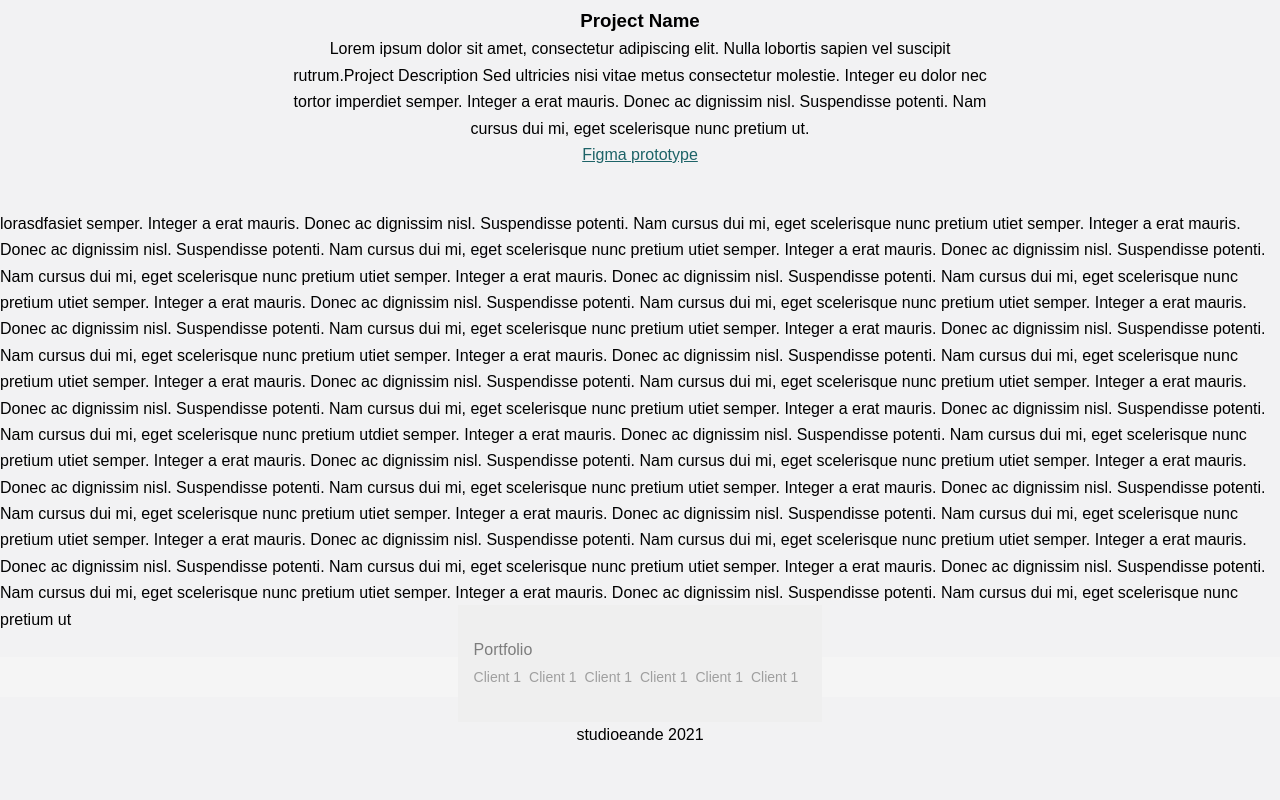
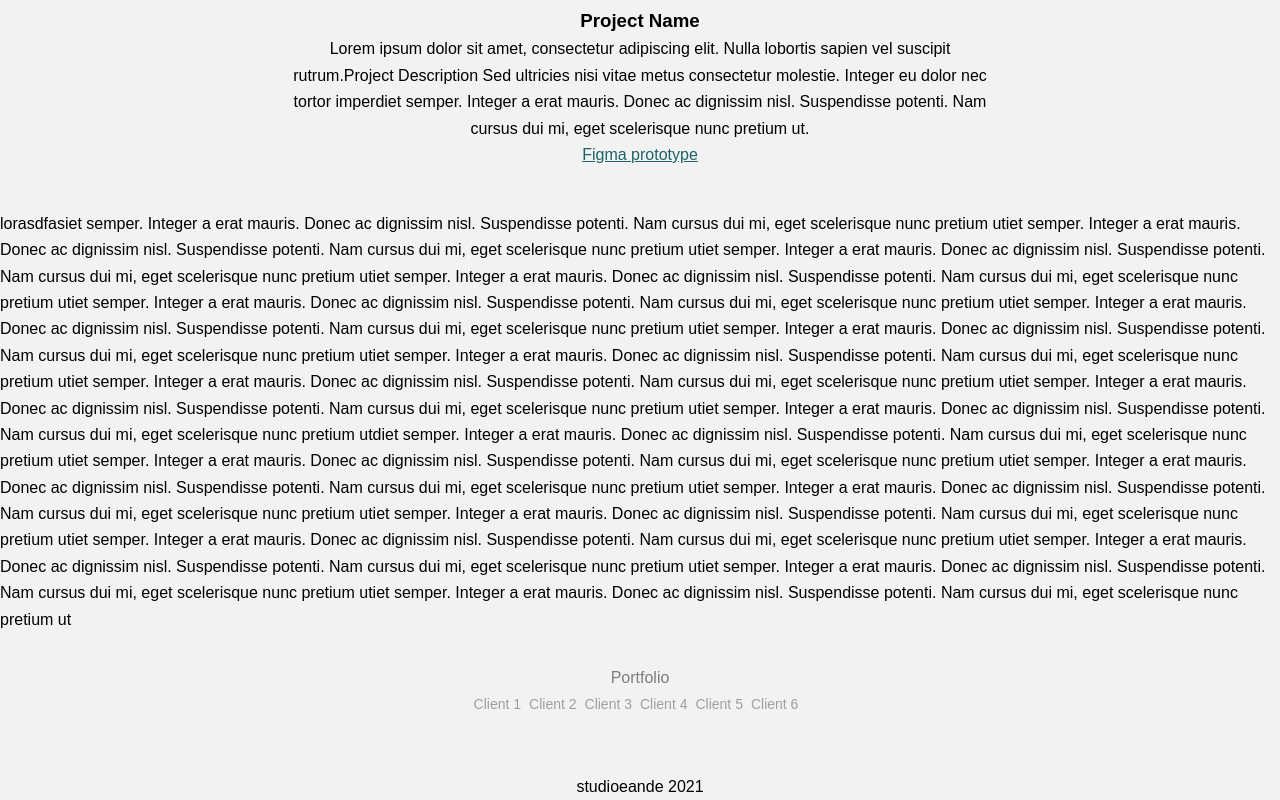
Before and after one commit to BrandonHumphry/Components, a React (Create React App) app: page /client1 in a window 1280 px wide. Shown: the part 356-1156 px from the top of the page. Before the commit the page ends 1105 px from the top, so only its background shows below. Built offline with nearby package versions, Linux system fonts and the light colour scheme.

Commit message:
implemented a hacky way to show dynamic footer information by creating two separate components and hard coding them onto different pages. Functioning, but need to find the proper way to do this

```diff
--- a/src/App.js
+++ b/src/App.js
@@ -8,6 +8,7 @@ import {
 
 import Navigation from "./Components/Navigation/Navigation";
 import Footer from "./Components/Footer/Footer";
+import FooterPortfolio from "./Components/Footer/FooterPortfolio";
 
 import About from "./pages/About";
 
--- a/src/Components/Footer/Footer.js
+++ b/src/Components/Footer/Footer.js
@@ -4,20 +4,6 @@ import "./FooterStyle.css";
 const Footer = () => {
   return (
     <footer className="footer">
-      <div className="NavigationProfile">
-        <div className="portfolio">
-          <Link to="/portfolio">Portfolio</Link>
-        </div>
-
-        <div className="portfolioPages">
-          <Link to="/client1">Client 1</Link>
-          <Link to="/client1">Client 1</Link>
-          <Link to="/client1">Client 1</Link>
-          <Link to="/client1">Client 1</Link>
-          <Link to="/client1">Client 1</Link>
-          <Link to="/client1">Client 1</Link>
-        </div>
-      </div>
       <div id="toTop">
         <a className="smoothscroll" title="Back to Top" href="#home">
           {/* how to make this dynamic so the scroll goes back up to the first div on each page */}
--- /dev/null
+++ b/src/Components/Footer/FooterPortfolio.js
@@ -0,0 +1,25 @@
+import { Link } from "react-router-dom";
+import "./FooterStyle.css";
+
+const Footer = () => {
+  return (
+    <div className="footer">
+      <div className="NavigationProfile">
+        <div className="portfolio">
+          <Link to="/portfolio">Portfolio</Link>
+        </div>
+
+        <div className="portfolioPages">
+          <Link to="/client1">Client 1</Link>
+          <Link to="/client1">Client 2</Link>
+          <Link to="/client1">Client 3</Link>
+          <Link to="/client1">Client 4</Link>
+          <Link to="/client1">Client 5</Link>
+          <Link to="/client1">Client 6</Link>
+        </div>
+      </div>
+    </div>
+  );
+};
+
+export default Footer;
--- a/src/Components/Footer/FooterStyle.css
+++ b/src/Components/Footer/FooterStyle.css
@@ -5,25 +5,50 @@
   flex-direction: column;
   align-items: center;
   justify-content: center;
-  height: 40px;
-  background-color: whitesmoke;
 }
 .NavigationProfile {
   /* height: 100vh; */
   display: flex;
   flex-direction: column;
-  background-color: #efefef;
+  text-align: center;
   padding: 32px 16px 32px 16px;
+  text-decoration: none;
 }
 
-/* @media (max-width: 767px) { */
-/* .copyright {
-    padding-top: 20px;
-    margin-bottom: 20px;
-    height: 20px;
+.NavigationProfile > a {
+  padding: 8px 0px 8px 0px;
+}
+
+@media (min-width: 768px) {
+  .NavigationProfile {
+    margin-top: auto;
+    display: flex;
+    flex-direction: column;
+    justify-content: center;
+    /* width: 100%;
+    flex-direction: column;
+    align-items: center;
+    justify-content: center;
+    height: 40px;
+    background-color: whitesmoke; */
   }
-  ul,
-  ol {
-    margin: 0;
-  } */
-/* } */
+  .portfolioPages > a {
+    padding: 0px 8px 0px 0px;
+    font-size: 14px;
+    color: #9f9f9f;
+    text-decoration: none;
+  }
+  .portfolioPages > a:hover {
+    color: #2d2d2d;
+    text-decoration: underline;
+  }
+
+  .portfolio > a {
+    color: #7d7d7d;
+    text-decoration: none;
+  }
+  .portfolio > a:hover {
+    color: #2d2d2d;
+    text-decoration: underline;
+  }
+}
--- a/src/Components/NavigationProfile/NavigationProfile.css
+++ /dev/null
@@ -1,45 +0,0 @@
-.NavigationProfile {
-  /* height: 100vh; */
-  display: flex;
-  flex-direction: column;
-  background-color: #efefef;
-  padding: 32px 16px 32px 16px;
-}
-
-.NavigationProfile > a {
-  padding: 8px 0px 8px 0px;
-}
-
-@media (min-width: 768px) {
-  .NavigationProfile {
-    margin-top: auto;
-    display: flex;
-    flex-direction: column;
-    justify-content: center;
-    /* width: 100%;
-    flex-direction: column;
-    align-items: center;
-    justify-content: center;
-    height: 40px;
-    background-color: whitesmoke; */
-  }
-  .portfolioPages > a {
-    padding: 0px 8px 0px 0px;
-    font-size: 14px;
-    color: #9f9f9f;
-    text-decoration: none;
-  }
-  .portfolioPages > a:hover {
-    color: #2d2d2d;
-    text-decoration: underline;
-  }
-
-  .portfolio > a {
-    color: #7d7d7d;
-    text-decoration: none;
-  }
-  .portfolio > a:hover {
-    color: #2d2d2d;
-    text-decoration: underline;
-  }
-}
--- a/src/Components/NavigationProfile/NavigationProfile.js
+++ /dev/null
@@ -1,31 +0,0 @@
-import { Link } from "react-router-dom";
-import "./NavigationProfile.css";
-
-const NavigationProfile = ({
-  cards,
-  id,
-  title,
-  company,
-  description,
-  path,
-  link
-}) => {
-  return (
-    <div className="NavigationProfile">
-      <div className="portfolio">
-        <Link to="/portfolio">Portfolio</Link>
-      </div>
-
-      <div className="portfolioPages">
-        <Link to="/client1">Client 1</Link>
-        <Link to="/client1">Client 1</Link>
-        <Link to="/client1">Client 1</Link>
-        <Link to="/client1">Client 1</Link>
-        <Link to="/client1">Client 1</Link>
-        <Link to="/client1">Client 1</Link>
-      </div>
-    </div>
-  );
-};
-
-export default NavigationProfile;
--- a/src/pages/Clients/Client1/Client1.js
+++ b/src/pages/Clients/Client1/Client1.js
@@ -1,7 +1,7 @@
-import NavigationProfile from "../../../Components/NavigationProfile/NavigationProfile";
 import SelectedClient from "../../../Components/SelectedClient/SelectedClient";
 import SelectedClientImage from "../../../Components/SelectedClientImage/SelectedClientImage";
 import Icon from "./icon.png";
+import FooterPortfolio from "../../../Components/Footer/FooterPortfolio";
 
 const Client1 = () => {
   return (
@@ -62,6 +62,7 @@ const Client1 = () => {
           mauris. Donec ac dignissim nisl. Suspendisse potenti. Nam cursus dui
           mi, eget scelerisque nunc pretium ut"
         />
+        <FooterPortfolio />
       </div>
     </div>
   );
```
